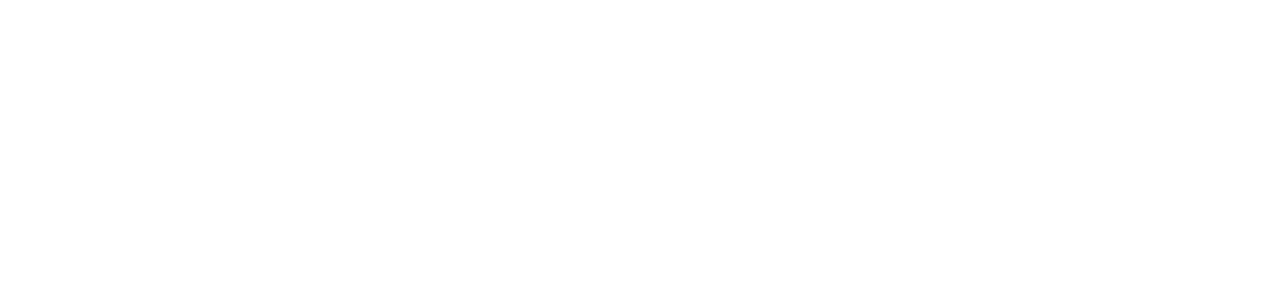
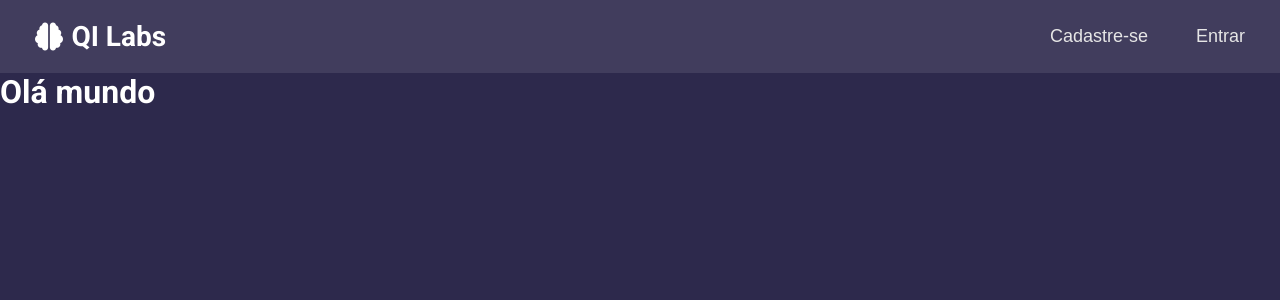
Before and after one commit to matheushenriqueferreira/flashcards, a React (Vite) app: page / in a window 1280 px wide. Shown: the top 300 px of the page. Built offline with nearby package versions, Linux system fonts and the light colour scheme.

Commit message:
Criação da página Home

```diff
--- a/src/main.jsx
+++ b/src/main.jsx
@@ -1,8 +1,10 @@
 import React from 'react'
 import ReactDOM from 'react-dom/client'
+import './styles/global.css'
+import { Home } from './pages/Home'
 
 ReactDOM.createRoot(document.getElementById('root')).render(
   <React.StrictMode>
-
+    <Home/>
   </React.StrictMode>
 )
--- /dev/null
+++ b/src/pages/Home/index.jsx
@@ -0,0 +1,15 @@
+import React from "react";
+import './styles.css'
+import { Navbar } from "../../components/Navbar";
+
+
+export const Home = () => {
+  return(
+    <>
+      <Navbar/>
+      <main>
+        <h1>Olá mundo</h1>
+      </main>
+    </>
+  );
+}
```
Also changed, not shown: src/pages/Home/styles.css (added).
